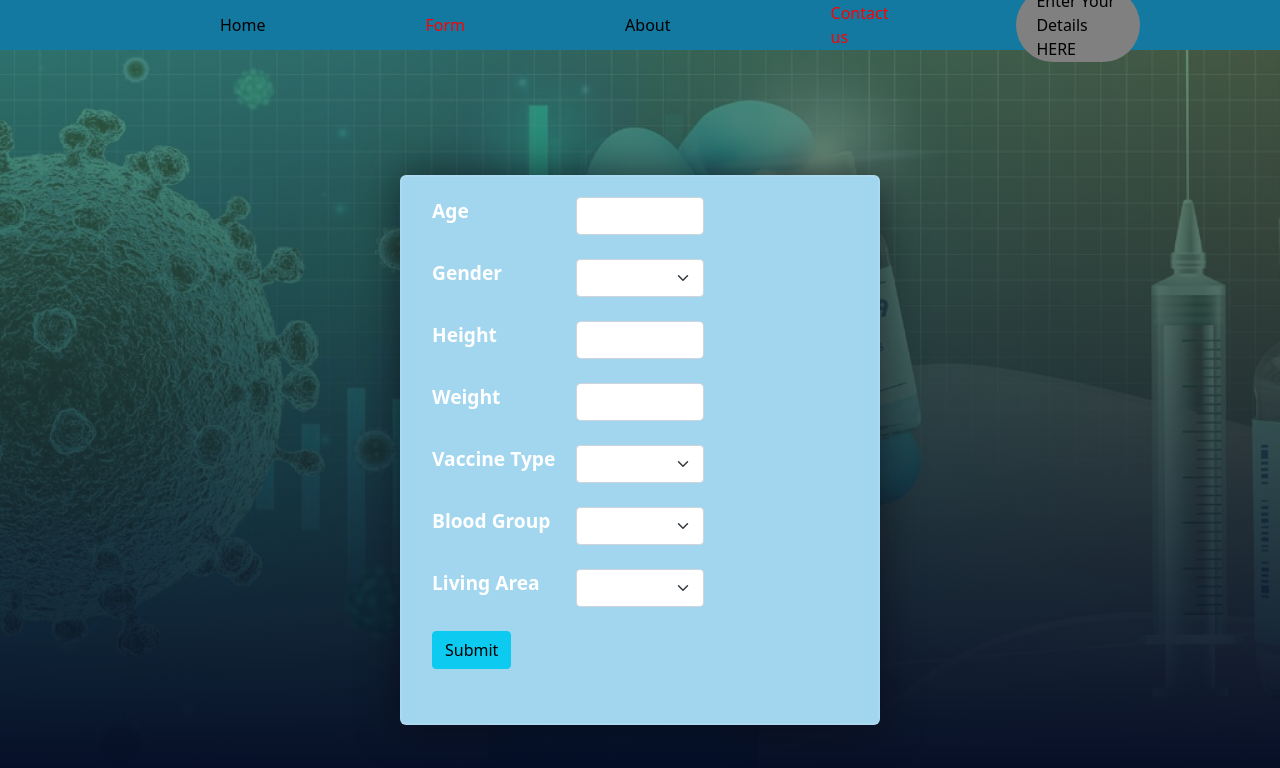
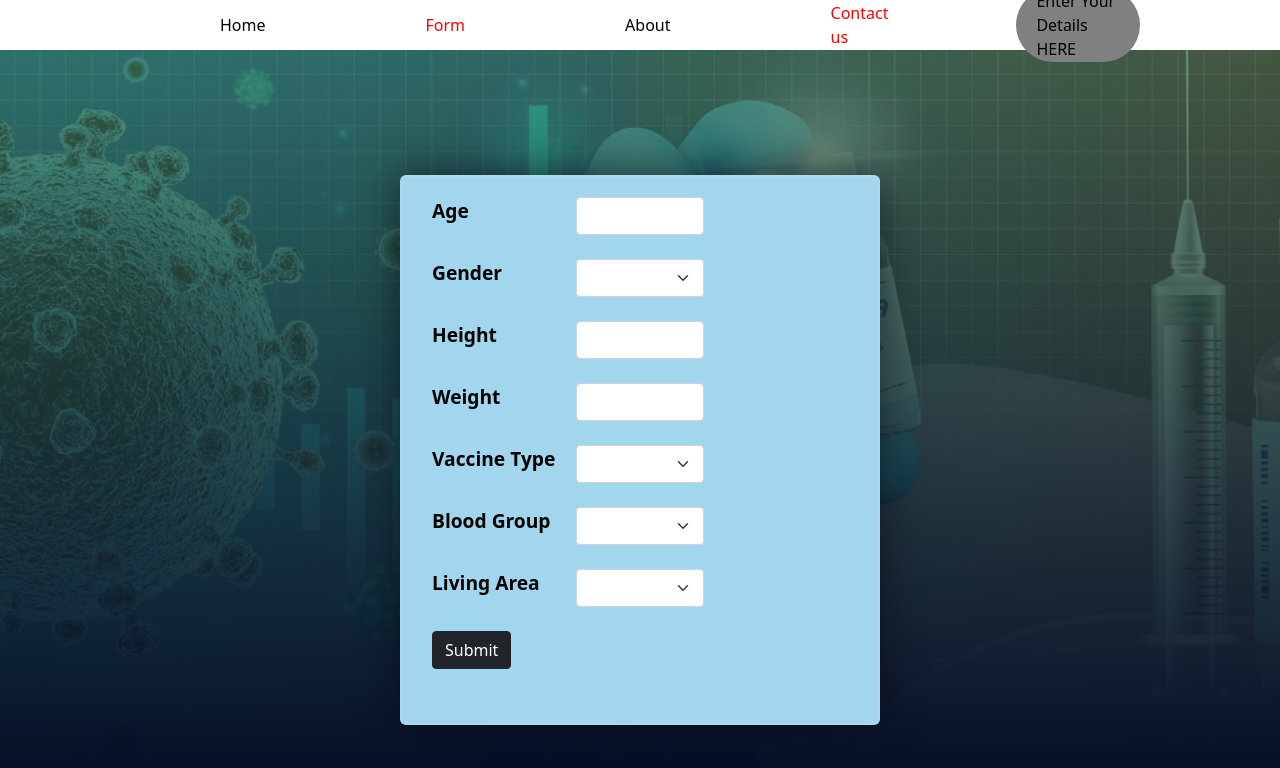
Before and after one commit to WijesooriyaHD/e17-co328-Prediction-of-risks-associated-with-mass-corona-vaccination, a React (Create React App) app in the folder Frontend_development/web_app/: page /form in a window 1280 px wide. Shown: the top 768 px of the page. Built offline with nearby package versions, Linux system fonts and the light colour scheme.

Commit message:
add animations again

```diff
--- a/Frontend_development/web_app/src/App.js
+++ b/Frontend_development/web_app/src/App.js
@@ -14,6 +14,7 @@ function App() {
       <Router>
       <Navbar />
       <Switch>
+      <Route path='/' exact component={Home} />
       <Route path='/home' exact component={Home} />
 		  <Route path='/form' component={Form} />
       <Route path='/about' component={About} />
--- a/Frontend_development/web_app/src/Pages/form.css
+++ b/Frontend_development/web_app/src/Pages/form.css
@@ -67,7 +67,7 @@ input,textarea{
 }
 
 .col-md-4{
-    color: #fff;
+    color:black
 }
 
 
--- a/Frontend_development/web_app/src/Pages/form.jsx
+++ b/Frontend_development/web_app/src/Pages/form.jsx
@@ -3,6 +3,7 @@ import './form.css'
 
 import {userSchema} from '../Validation/formValidation'
 import * as yup from "yup";
+
 
 class Form extends Component {
 
@@ -229,7 +230,7 @@ class Form extends Component {
 
                 <br></br>
 
-                <button type="submit" className="btn btn-info">Submit</button>
+                <button type="submit" className="btn btn-dark">Submit</button>
 
               </form>
               </div>
--- a/Frontend_development/web_app/src/Pages/home.jsx
+++ b/Frontend_development/web_app/src/Pages/home.jsx
@@ -1,7 +1,7 @@
 import React, { Component } from 'react';
 import {Link} from 'react-router-dom'
 import './home.css'
-
+import Typist from 'react-typist';
 class Home extends Component {
 
 
@@ -10,8 +10,10 @@ class Home extends Component {
             <>
             <div className='style1'>
                 <div className='new-line'>
+                <Typist cursor={{hideWhenDone: true , hideWhenDoneDelay:15}}>
                 <div className='style2'><center>WELCOME TO</center></div>
                 <center>RISK PREDICTOR</center>
+                </Typist>
                 </div>
 
             </div>
--- a/Frontend_development/web_app/src/components/Navbar/NavbarElements.js
+++ b/Frontend_development/web_app/src/components/Navbar/NavbarElements.js
@@ -3,7 +3,7 @@ import { NavLink as Link } from 'react-router-dom';
 import styled from 'styled-components';
 
 export const Nav = styled.nav`
-background: #1479A1;
+background:#fff;
 height: 50px;
 display: flex;
 padding: 0.5rem calc((100vw - 1000px) / 2);
```
